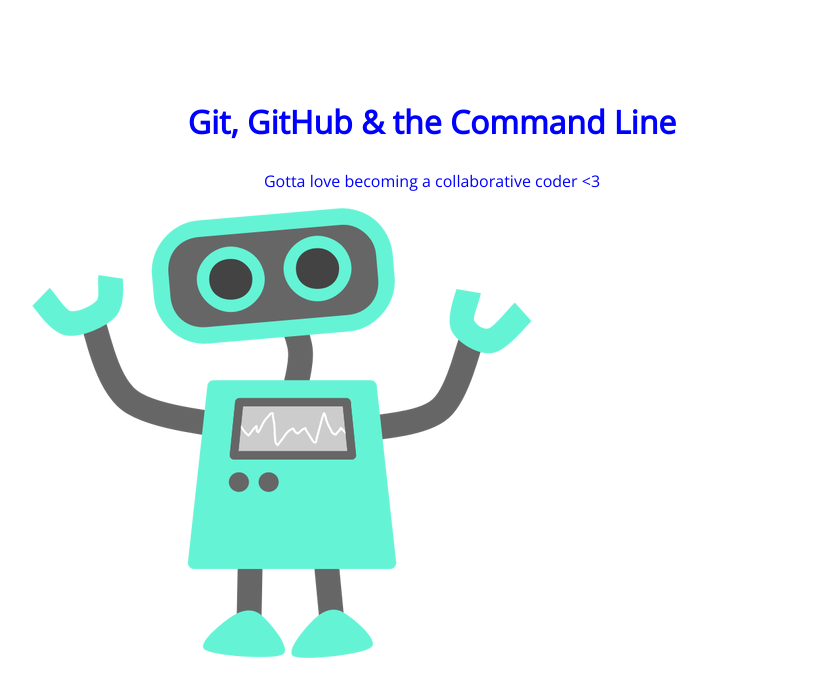
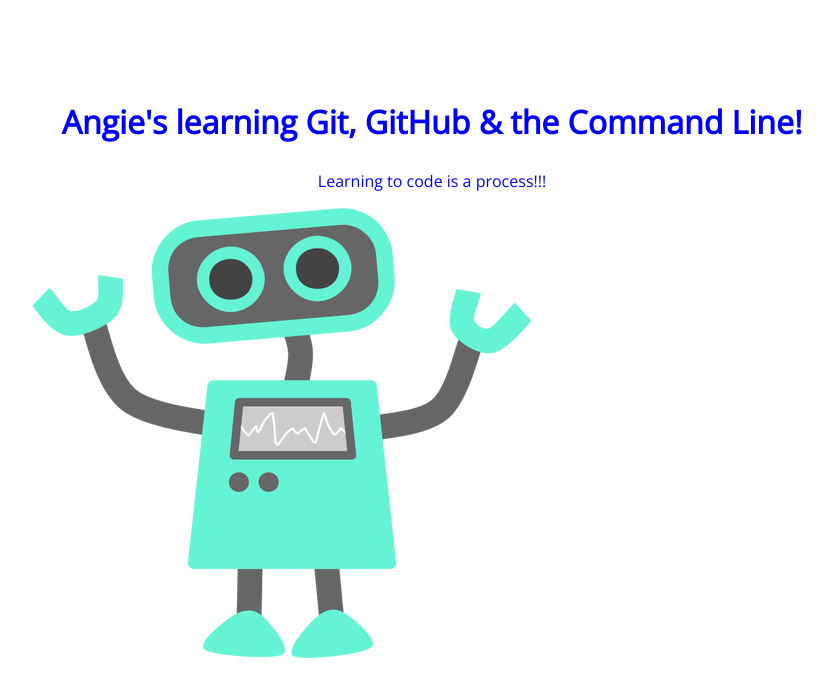
Before and after one commit to leonardspokes/105-project, a plain HTML site: page index.html in a window 1280 px wide. Shown: the whole page, without its empty margins (208-1041 px from the left). Drawn offline with nearby package versions, Linux system fonts and the light colour scheme.

Commit message:
Renaming h1 to Angie's Learning and p to Learning to code is a process

```diff
--- a/index.html
+++ b/index.html
@@ -8,8 +8,8 @@
 </head>
 <body>
 	<section>
-		<h1>Git, GitHub & the Command Line</h1>
-		<p>Gotta love becoming a collaborative coder <3</p>
+		<h1>Angie's learning Git, GitHub & the Command Line!</h1>
+		<p>Learning to code is a process!!!</p>
 		<img src="img/happy-blue-robot.png">
 	</section>
 </body>
```
